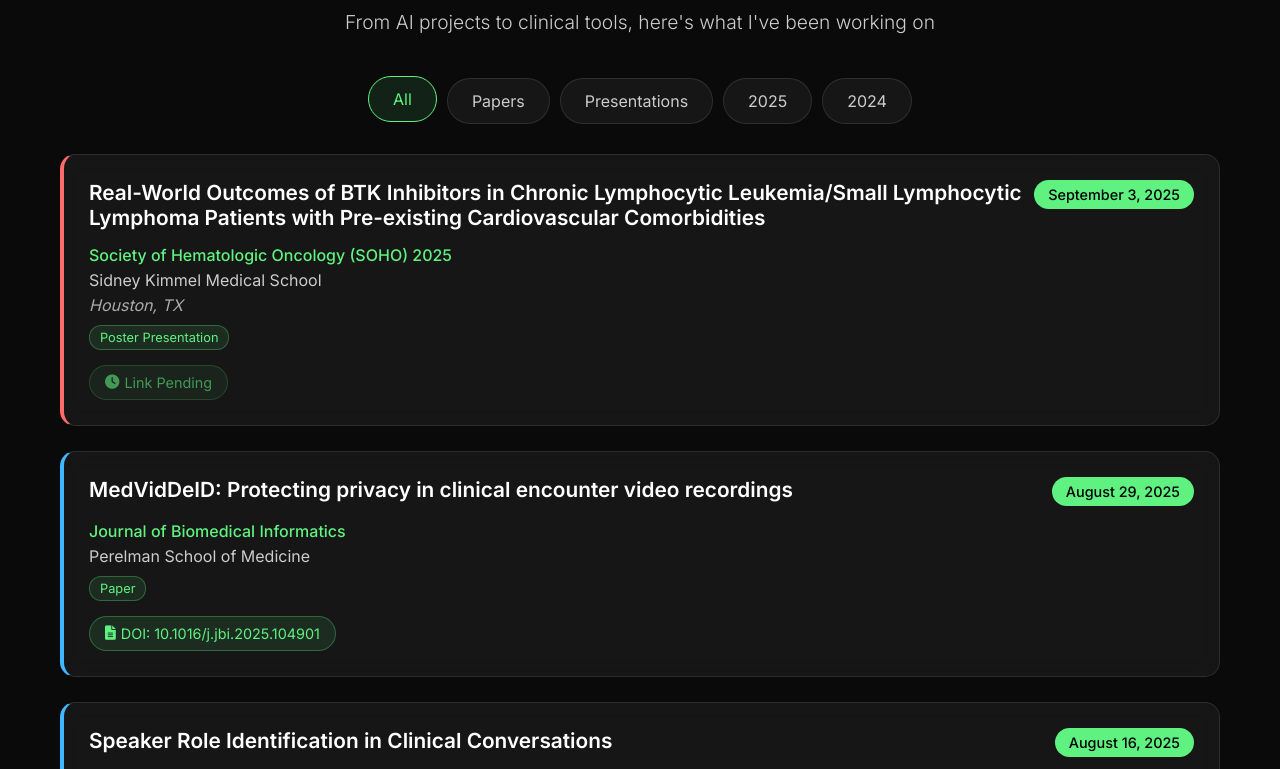
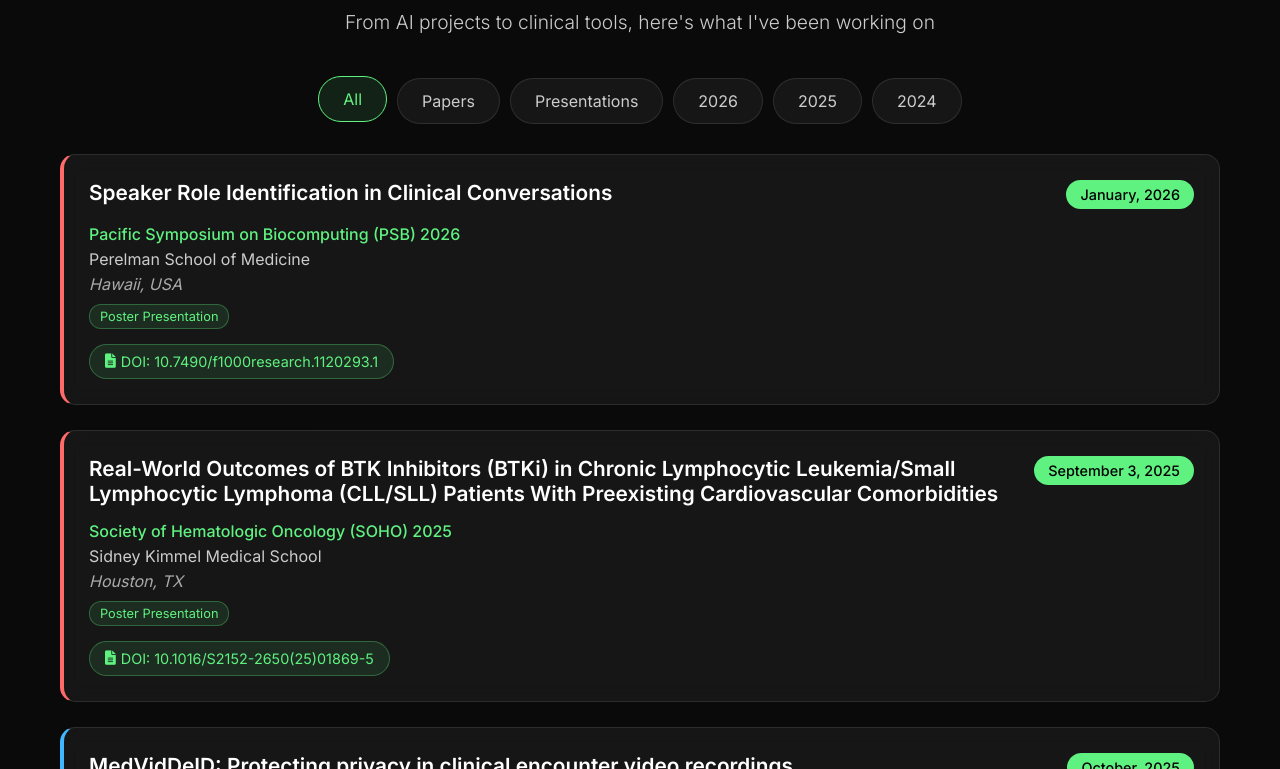
Before and after one commit to BasamAlasaly/basamalasaly.github.io, a plain HTML site: page research.html in a window 1280 px wide. Shown: the part 172-941 px from the top of the page. Drawn offline with Linux system fonts and the light colour scheme.

Commit message:
Add 2026 publication and update publication details
Added a new 2026 presentation to the publications list and updated the filter to support 2026. Also revised publication titles, dates, and links for several 2025 entries to reflect updated information.

```diff
--- a/research.html
+++ b/research.html
@@ -522,15 +522,34 @@ body {
     <button class="filter-tab default-filter active" onclick="filterPublications('all')">All</button>
     <button class="filter-tab paper-filter" onclick="filterPublications('paper')">Papers</button>
     <button class="filter-tab presentation-filter" onclick="filterPublications('presentation')">Presentations</button>
+    <button class="filter-tab default-filter" onclick="filterPublications('2026')">2026</button>
     <button class="filter-tab default-filter" onclick="filterPublications('2025')">2025</button>
     <button class="filter-tab default-filter" onclick="filterPublications('2024')">2024</button>
   </div>
 
   <div class="publications-container">
 
+    <div class="publication-card type-presentation" data-type="presentation" data-year="2026">
+      <div class="publication-header">
+        <h3 class="publication-title">Speaker Role Identification in Clinical Conversations</h3>
+        <div class="publication-date">January, 2026</div>
+      </div>
+      <div class="publication-details">
+        <div class="publication-venue">Pacific Symposium on Biocomputing (PSB) 2026</div>
+        <div class="publication-institution">Perelman School of Medicine</div>
+        <div class="publication-location">Hawaii, USA</div>
+        <span class="publication-type">Poster Presentation</span>
+      </div>
+      <div class="publication-links">
+        <a href="https://doi.org/10.7490/f1000research.1120293.1" target="_blank" class="publication-link">
+          <i class="fas fa-file-alt"></i> DOI: 10.7490/f1000research.1120293.1
+        </a>
+      </div>
+    </div>
+
     <div class="publication-card type-presentation" data-type="presentation" data-year="2025">
       <div class="publication-header">
-        <h3 class="publication-title">Real-World Outcomes of BTK Inhibitors in Chronic Lymphocytic Leukemia/Small Lymphocytic Lymphoma Patients with Pre-existing Cardiovascular Comorbidities</h3>
+        <h3 class="publication-title">Real-World Outcomes of BTK Inhibitors (BTKi) in Chronic Lymphocytic Leukemia/Small Lymphocytic Lymphoma (CLL/SLL) Patients With Preexisting Cardiovascular Comorbidities</h3>
         <div class="publication-date">September 3, 2025</div>
       </div>
       <div class="publication-details">
@@ -540,8 +559,8 @@ body {
         <span class="publication-type">Poster Presentation</span>
       </div>
       <div class="publication-links">
-        <a href="#" class="publication-link" style="opacity: 0.6; cursor: not-allowed;" onclick="return false;">
-          <i class="fas fa-clock"></i> Link Pending
+        <a href="https://doi.org/10.1016/S2152-2650(25)01869-5" target="_blank" class="publication-link">
+          <i class="fas fa-file-alt"></i> DOI: 10.1016/S2152-2650(25)01869-5
         </a>
       </div>
     </div>
@@ -549,7 +568,7 @@ body {
     <div class="publication-card type-paper" data-type="paper" data-year="2025">
       <div class="publication-header">
         <h3 class="publication-title">MedVidDeID: Protecting privacy in clinical encounter video recordings</h3>
-        <div class="publication-date">August 29, 2025</div>
+        <div class="publication-date">October, 2025</div>
       </div>
       <div class="publication-details">
         <div class="publication-venue">Journal of Biomedical Informatics</div>
@@ -566,7 +585,7 @@ body {
     <div class="publication-card type-paper" data-type="paper" data-year="2025">
       <div class="publication-header">
         <h3 class="publication-title">Speaker Role Identification in Clinical Conversations</h3>
-        <div class="publication-date">August 16, 2025</div>
+        <div class="publication-date">August 14, 2025</div>
       </div>
       <div class="publication-details">
         <div class="publication-venue">medRxiv Preprint</div>
@@ -600,7 +619,7 @@ body {
 
     <div class="publication-card type-paper" data-type="paper" data-year="2025">
       <div class="publication-header">
-        <h3 class="publication-title">The Observer Repository: Advancing Ambulatory Care Innovation Through Video-Based Clinical Ethnography</h3>
+        <h3 class="publication-title">Observer: Creation of a Novel Multimodal Dataset for Outpatient Care Research</h3>
         <div class="publication-date">May 19, 2025</div>
       </div>
       <div class="publication-details">
@@ -819,7 +838,7 @@ function filterPublications(type) {
   cards.forEach(card => {
     if (type === 'all') {
       card.style.display = 'block';
-    } else if (type === '2025' || type === '2024') {
+    } else if (['2026', '2025', '2024'].includes(type)) {
       card.style.display = card.getAttribute('data-year') === type ? 'block' : 'none';
     } else {
       card.style.display = card.getAttribute('data-type') === type ? 'block' : 'none';
```
